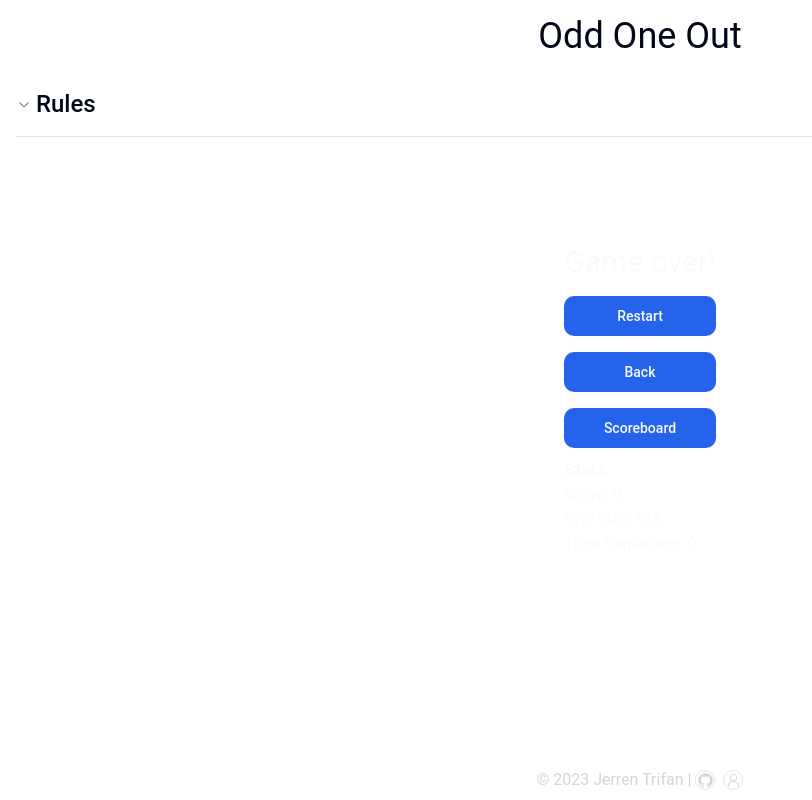
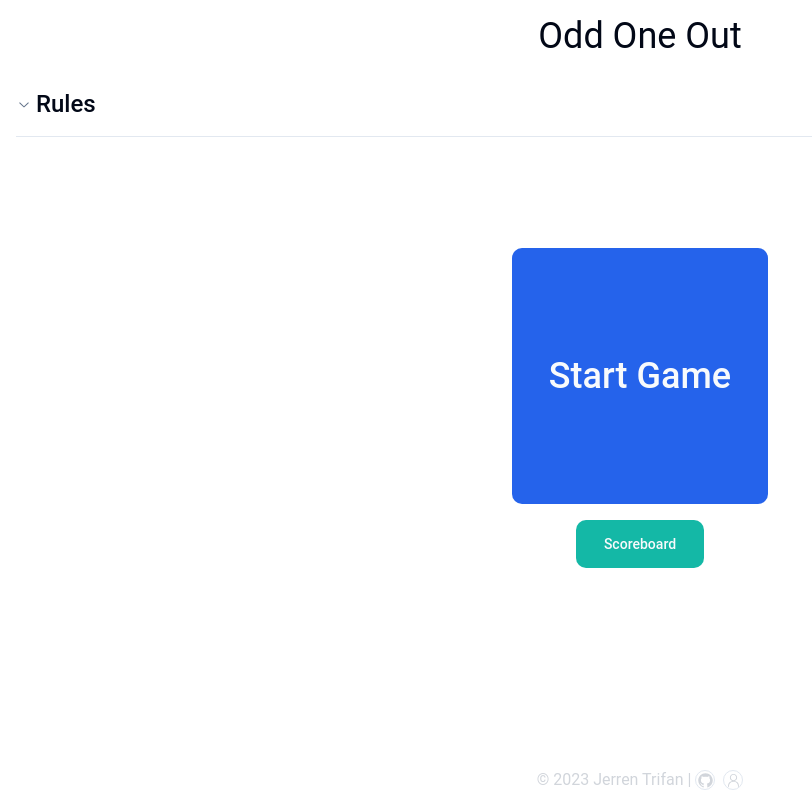
Before and after one commit to Trifall/odd-one-out, a React (Vite) app: page / in a window 1280 px wide. Shown: the whole page, without its empty margins (0-812 px from the left). Built offline with nearby package versions, Linux system fonts and the light colour scheme.

Commit message:
modularize components, make screen views

```diff
--- a/src/components/gameState.tsx
+++ b/src/components/gameState.tsx
@@ -1,99 +1,36 @@
 import { useCallback, useEffect, useState } from 'react';
-import Scoreboard, { ScoreboardEntry } from './scoreboard';
-import StatsCard from './statsCard';
-import { Button } from './ui/button';
-
-// symbols can be any alphanumeric character
-const SYMBOLS = 'ABCDEFGHIJKLMNOPQRSTUVWXYZabcdefghijklmnopqrstuvwxyz0123456789'.split('');
-
-const GAME_STATES = ['STARTED', 'PAUSED', 'ENDED', 'INACTIVE'] as const;
-
-type GameState = (typeof GAME_STATES)[keyof typeof GAME_STATES];
+import { generateGrid } from '../lib/grid';
+import { saveScoreToStorage } from '../lib/storage';
+import { GameState } from '../types/types';
+import ActiveGameView from './screens/activeGameView';
+import EndGameView from './screens/endGameView';
+import ScoreboardView from './screens/scoreboardView';
+import StartGameView from './screens/startGameView';
 
 const GameState = () => {
 	const [gridSize, setGridSize] = useState(5);
 	const [timeRemaining, setTimeRemaining] = useState(0);
 	const [score, setScore] = useState(0);
-	const [gameState, setGameState] = useState<GameState>('ENDED');
+	const [gameState, setGameState] = useState<GameState>('INACTIVE');
 	const [showScoreboard, setShowScoreboard] = useState(false);
-
-	const generateGrid = (size: number) => {
-		// pick the random odd one out and another for the common one from symbols, but they must be different
-		// the odd one out is the one that will be unique
-		const oddOneOut = SYMBOLS[Math.floor(Math.random() * SYMBOLS.length)];
-		let commonOne = SYMBOLS[Math.floor(Math.random() * SYMBOLS.length)];
-
-		while (oddOneOut === commonOne) {
-			commonOne = SYMBOLS[Math.floor(Math.random() * SYMBOLS.length)];
-		}
-
-		const grid: Array<Array<string>> = [];
-		// generate the grid with the odd one out placed randomly, and the rest of the tiles are filled with the common one
-		// the odd one out can only be placed once
-		const oddOneOutIndex = Math.floor(Math.random() * size * size);
-
-		console.log(`generate size: ${size}x${size}`);
-
-		for (let i = 0; i < size; i++) {
-			grid.push([]);
-			for (let j = 0; j < size; j++) {
-				if (i * size + j === oddOneOutIndex) {
-					grid[i].push(oddOneOut);
-				} else {
-					grid[i].push(commonOne);
-				}
-			}
-		}
-
-		console.log(`grid size: ${grid.length}x${grid[0].length}`);
-
-		return grid;
-	};
-
-	const [grid, setGrid] = useState(generateGrid(gridSize));
+	const [grid, setGrid] = useState(generateGrid(5));
 
 	const endGame = useCallback(() => {
 		setGameState('ENDED');
-		// add the score to the scoreboard localstorage
-		const scoreboardData = localStorage.getItem('scoreboard');
-		if (scoreboardData) {
-			console.log(`adding new score: ${score}`);
-			const scoreboard: ScoreboardEntry[] = JSON.parse(scoreboardData);
-			scoreboard.push({
-				score,
-				date: new Date(),
-				lostBy: timeRemaining <= 0 ? 'Time Expired' : 'Incorrect tile',
-			} as ScoreboardEntry);
-			localStorage.setItem('scoreboard', JSON.stringify(scoreboard));
-			console.log(`scoreboard data: ${JSON.stringify(scoreboard, null, 2)}`);
-		} else {
-			// create the scoreboard localstorage
-			console.log(`creating new scoreboard`);
-			localStorage.setItem(
-				'scoreboard',
-				JSON.stringify([
-					{
-						score,
-						date: new Date(),
-						lostBy: timeRemaining <= 0 ? 'Time Expired' : 'Incorrect tile',
-					} as ScoreboardEntry,
-				])
-			);
-		}
+		saveScoreToStorage(score, timeRemaining);
 	}, [score, timeRemaining]);
 
+	// timer
 	useEffect(() => {
-		if (gameState === 'STARTED' && timeRemaining > 0) {
-			const timer = setInterval(() => {
-				setTimeRemaining((prevTime) => prevTime - 0.1);
-			}, 100);
-			return () => clearInterval(timer);
-		}
-	}, [gameState, timeRemaining]);
-
-	useEffect(() => {
-		if (gameState === 'STARTED' && timeRemaining <= 0) {
-			endGame();
+		if (gameState === 'STARTED') {
+			if (timeRemaining > 0) {
+				const timer = setInterval(() => {
+					setTimeRemaining((prevTime) => prevTime - 0.1);
+				}, 100);
+				return () => clearInterval(timer);
+			} else {
+				endGame();
+			}
 		}
 	}, [gameState, timeRemaining, endGame]);
 
@@ -101,8 +38,10 @@ const GameState = () => {
 		setGameState('STARTED');
 	};
 
-	const handleBackClick = () => {
-		setGameState('INACTIVE');
+	const handleBackClick = (state?: GameState) => {
+		if (state) {
+			setGameState(state);
+		}
 		setShowScoreboard(false);
 	};
 
@@ -136,6 +75,10 @@ const GameState = () => {
 		return oddOneOut;
 	};
 
+	const handleShowScoreboardClick = () => {
+		setShowScoreboard(true);
+	};
+
 	const handleStartClick = () => {
 		setGameState('STARTED');
 		setTimeRemaining(10);
@@ -147,81 +90,30 @@ const GameState = () => {
 	return (
 		<div className='layout flex min-h-screen flex-col items-center justify-center text-primary-foreground'>
 			{!showScoreboard && gameState === 'INACTIVE' && (
-				<div className='flex flex-col items-center justify-center'>
-					<Button onClick={() => handleStartClick()} className='mt-4 h-64 w-64 text-4xl'>
-						Start Game
-					</Button>
-					<Button onClick={() => setShowScoreboard(true)} className='text-600 mt-4 h-12 w-32 bg-teal-500'>
-						Scoreboard
-					</Button>
-				</div>
+				<StartGameView handleStartClick={handleStartClick} handleShowScoreboardClick={handleShowScoreboardClick} />
 			)}
 			{!showScoreboard && (gameState === 'STARTED' || gameState === 'PAUSED') && (
-				<>
-					{gameState !== 'PAUSED' && (
-						<>
-							<div className='mb-4 flex w-full justify-center'>
-								<div>Time remaining: {timeRemaining.toFixed(1)}</div>
-							</div>
-							<div className={`grid ${`grid-cols-${gridSize}`}  gap-4`}>
-								{grid.flat().map((symbol, index) => (
-									<Button
-										className='max-h-[40px] min-h-[40px] min-w-[40px] max-w-[40px]'
-										key={index}
-										onClick={() => handleTileClick(symbol)}
-									>
-										{symbol}
-									</Button>
-								))}
-							</div>
-						</>
-					)}
-					<div className='mt-4 flex w-full flex-col items-center justify-center text-lg'>
-						<p>Score: {score}</p>
-						<p>
-							Grid Size:{' '}
-							{score % 5 === 0 && gameState === 'PAUSED'
-								? `${gridSize - 1}x${gridSize - 1}`
-								: `${gridSize}x${gridSize}`}
-						</p>
-					</div>
-
-					{gameState === 'PAUSED' && (
-						<div className=' flex w-full flex-col items-center justify-center text-lg'>
-							<p>Current Max Time: {timeRemaining.toFixed(1)}</p>
-							<Button onClick={handleContinueClick} className='mt-4'>
-								Continue {score % 5 === 0 ? `(Grid Size +1)` : ''}
-							</Button>
-						</div>
-					)}
-				</>
+				<ActiveGameView
+					gameState={gameState}
+					timeRemaining={timeRemaining}
+					gridSize={gridSize}
+					score={score}
+					grid={grid}
+					handleTileClick={handleTileClick}
+					handleContinueClick={handleContinueClick}
+				/>
 			)}
 			{!showScoreboard && gameState === 'ENDED' && (
-				<div className='flex flex-col'>
-					<h1 className='text-center text-3xl'>Game over!</h1>
-					<div className='flex flex-col'>
-						<Button onClick={() => handleStartClick()} className='mt-4'>
-							Restart
-						</Button>
-						<Button onClick={() => handleBackClick()} className='mt-4'>
-							Back
-						</Button>
-						<Button onClick={() => setShowScoreboard(true)} className='mt-4'>
-							Scoreboard
-						</Button>
-					</div>
-					<StatsCard gridSize={gridSize} score={score} timeRemaining={timeRemaining} />
-				</div>
+				<EndGameView
+					handleStartClick={handleStartClick}
+					handleBackClick={handleBackClick}
+					handleShowScoreboardClick={handleShowScoreboardClick}
+					gridSize={gridSize}
+					score={score}
+					timeRemaining={timeRemaining}
+				/>
 			)}
-			{showScoreboard && (
-				<div className='flex flex-col'>
-					<h1 className='text-center text-3xl'>Scoreboard</h1>
-					<Scoreboard />
-					<Button onClick={() => setShowScoreboard(false)} className='mt-4'>
-						Back
-					</Button>
-				</div>
-			)}
+			{showScoreboard && <ScoreboardView handleBackClick={handleBackClick} />}
 		</div>
 	);
 };
--- /dev/null
+++ b/src/components/screens/activeGameView.tsx
@@ -0,0 +1,59 @@
+import { GameState } from '../../types/types';
+import { Button } from '../ui/button';
+
+const ActiveGameView = ({
+	gameState,
+	timeRemaining,
+	gridSize,
+	score,
+	grid,
+	handleTileClick,
+	handleContinueClick,
+}: {
+	gameState: GameState;
+	timeRemaining: number;
+	gridSize: number;
+	score: number;
+	grid: Array<Array<string>>;
+	handleTileClick: (symbol: string) => void;
+	handleContinueClick: () => void;
+}) => (
+	<>
+		{gameState !== 'PAUSED' && (
+			<>
+				<div className='mb-4 flex w-full justify-center'>
+					<div>Time remaining: {timeRemaining.toFixed(1)}</div>
+				</div>
+				<div className={`grid ${`grid-cols-${gridSize}`}  gap-4`}>
+					{grid.flat().map((symbol, index) => (
+						<Button
+							className='max-h-[40px] min-h-[40px] min-w-[40px] max-w-[40px]'
+							key={index}
+							onClick={() => handleTileClick(symbol)}
+						>
+							{symbol}
+						</Button>
+					))}
+				</div>
+			</>
+		)}
+		<div className='mt-4 flex w-full flex-col items-center justify-center text-lg'>
+			<p>Score: {score}</p>
+			<p>
+				Grid Size:{' '}
+				{score % 5 === 0 && gameState === 'PAUSED' ? `${gridSize - 1}x${gridSize - 1}` : `${gridSize}x${gridSize}`}
+			</p>
+		</div>
+
+		{gameState === 'PAUSED' && (
+			<div className=' flex w-full flex-col items-center justify-center text-lg'>
+				<p>Current Max Time: {timeRemaining.toFixed(1)}</p>
+				<Button onClick={handleContinueClick} className='mt-4'>
+					Continue {score % 5 === 0 ? `(Grid Size +1)` : ''}
+				</Button>
+			</div>
+		)}
+	</>
+);
+
+export default ActiveGameView;
--- /dev/null
+++ b/src/components/screens/endGameView.tsx
@@ -0,0 +1,37 @@
+import { GameState } from '../../types/types';
+import StatsCard from '../statsCard';
+import { Button } from '../ui/button';
+
+const EndGameView = ({
+	handleStartClick,
+	handleBackClick,
+	handleShowScoreboardClick,
+	gridSize,
+	score,
+	timeRemaining,
+}: {
+	handleStartClick: () => void;
+	handleBackClick: (state?: GameState) => void;
+	handleShowScoreboardClick: () => void;
+	gridSize: number;
+	score: number;
+	timeRemaining: number;
+}) => (
+	<div className='flex flex-col'>
+		<h1 className='text-center text-3xl'>Game over!</h1>
+		<div className='flex flex-col'>
+			<Button onClick={handleStartClick} className='mt-4'>
+				Restart
+			</Button>
+			<Button onClick={() => handleBackClick('INACTIVE')} className='mt-4'>
+				Back
+			</Button>
+			<Button onClick={handleShowScoreboardClick} className='mt-4'>
+				Scoreboard
+			</Button>
+		</div>
+		<StatsCard gridSize={gridSize} score={score} timeRemaining={timeRemaining} />
+	</div>
+);
+
+export default EndGameView;
--- /dev/null
+++ b/src/components/screens/scoreboardView.tsx
@@ -0,0 +1,15 @@
+import { GameState } from '../../types/types';
+import Scoreboard from '../scoreboard';
+import { Button } from '../ui/button';
+
+const ScoreboardView = ({ handleBackClick }: { handleBackClick: (state?: GameState) => void }) => (
+	<div className='flex flex-col'>
+		<h1 className='text-center text-3xl'>Scoreboard</h1>
+		<Scoreboard />
+		<Button onClick={() => handleBackClick()} className='mt-4'>
+			Back
+		</Button>
+	</div>
+);
+
+export default ScoreboardView;
--- /dev/null
+++ b/src/components/screens/startGameView.tsx
@@ -0,0 +1,20 @@
+import { Button } from '../ui/button';
+
+const StartGameView = ({
+	handleStartClick,
+	handleShowScoreboardClick,
+}: {
+	handleStartClick: () => void;
+	handleShowScoreboardClick: () => void;
+}) => (
+	<div className='flex flex-col items-center justify-center'>
+		<Button onClick={handleStartClick} className='mt-4 h-64 w-64 text-4xl'>
+			Start Game
+		</Button>
+		<Button onClick={handleShowScoreboardClick} className='text-600 mt-4 h-12 w-32 bg-teal-500'>
+			Scoreboard
+		</Button>
+	</div>
+);
+
+export default StartGameView;
--- /dev/null
+++ b/src/lib/grid.ts
@@ -0,0 +1,35 @@
+// symbols can be any alphanumeric character
+const SYMBOLS = 'ABCDEFGHIJKLMNOPQRSTUVWXYZabcdefghijklmnopqrstuvwxyz0123456789'.split('');
+
+export const generateGrid = (size: number) => {
+	// pick the random odd one out and another for the common one from symbols, but they must be different
+	// the odd one out is the one that will be unique
+	const oddOneOut = SYMBOLS[Math.floor(Math.random() * SYMBOLS.length)];
+	let commonOne = SYMBOLS[Math.floor(Math.random() * SYMBOLS.length)];
+
+	while (oddOneOut === commonOne) {
+		commonOne = SYMBOLS[Math.floor(Math.random() * SYMBOLS.length)];
+	}
+
+	const grid: Array<Array<string>> = [];
+	// generate the grid with the odd one out placed randomly, and the rest of the tiles are filled with the common one
+	// the odd one out can only be placed once
+	const oddOneOutIndex = Math.floor(Math.random() * size * size);
+
+	console.log(`generate size: ${size}x${size}`);
+
+	for (let i = 0; i < size; i++) {
+		grid.push([]);
+		for (let j = 0; j < size; j++) {
+			if (i * size + j === oddOneOutIndex) {
+				grid[i].push(oddOneOut);
+			} else {
+				grid[i].push(commonOne);
+			}
+		}
+	}
+
+	console.log(`grid size: ${grid.length}x${grid[0].length}`);
+
+	return grid;
+};
--- /dev/null
+++ b/src/lib/storage.ts
@@ -0,0 +1,30 @@
+import { ScoreboardEntry } from '../components/scoreboard';
+
+export const saveScoreToStorage = (score: number, timeRemaining: number) => {
+	// add the score to the scoreboard localstorage
+	const scoreboardData = localStorage.getItem('scoreboard');
+	if (scoreboardData) {
+		console.log(`adding new score: ${score}`);
+		const scoreboard: ScoreboardEntry[] = JSON.parse(scoreboardData);
+		scoreboard.push({
+			score,
+			date: new Date(),
+			lostBy: timeRemaining <= 0 ? 'Time Expired' : 'Incorrect tile',
+		} as ScoreboardEntry);
+		localStorage.setItem('scoreboard', JSON.stringify(scoreboard));
+		console.log(`scoreboard data: ${JSON.stringify(scoreboard, null, 2)}`);
+	} else {
+		// create the scoreboard localstorage
+		console.log(`creating new scoreboard`);
+		localStorage.setItem(
+			'scoreboard',
+			JSON.stringify([
+				{
+					score,
+					date: new Date(),
+					lostBy: timeRemaining <= 0 ? 'Time Expired' : 'Incorrect tile',
+				} as ScoreboardEntry,
+			])
+		);
+	}
+};
--- /dev/null
+++ b/src/types/types.ts
@@ -0,0 +1,3 @@
+const GAME_STATES = ['STARTED', 'PAUSED', 'ENDED', 'INACTIVE'] as const;
+
+export type GameState = (typeof GAME_STATES)[number];
```
Also changed, not shown: 1 other file (tests, documents, lock files or other folders).
